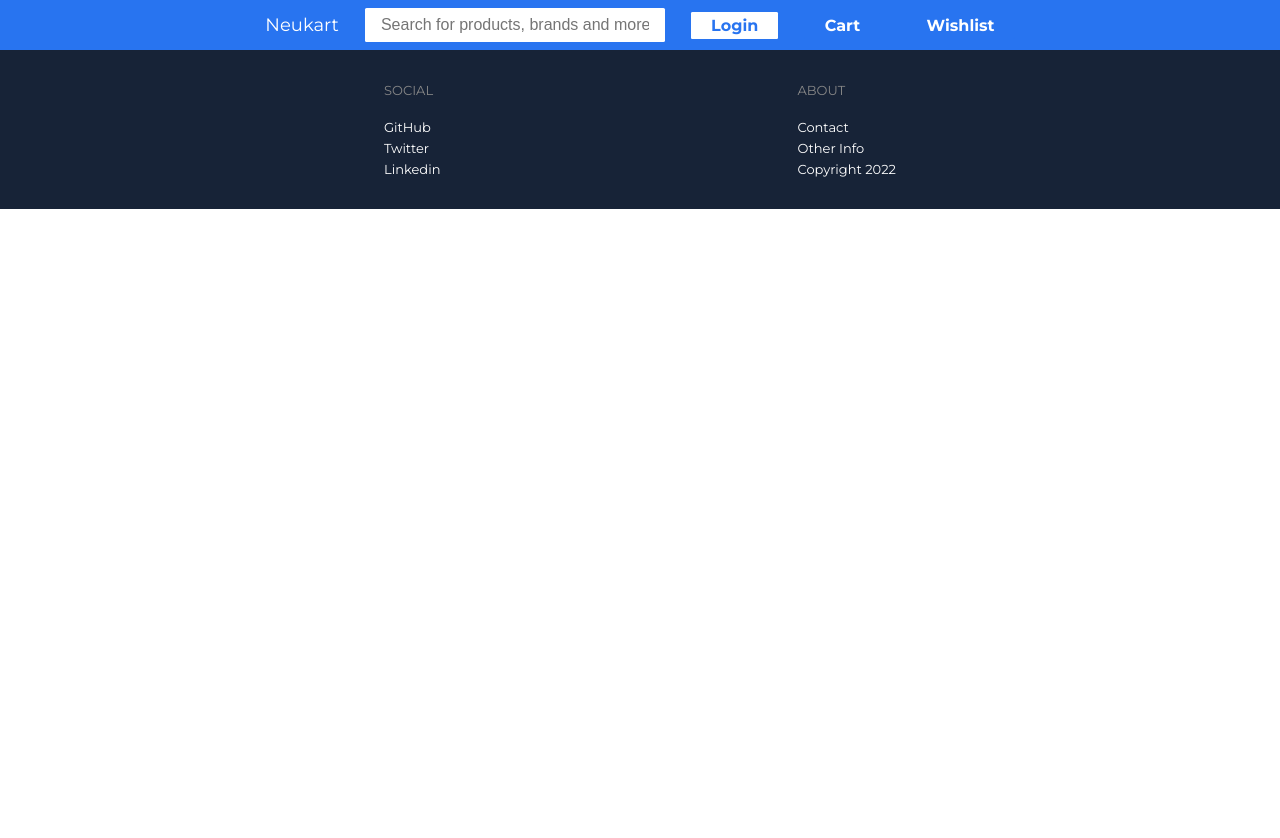
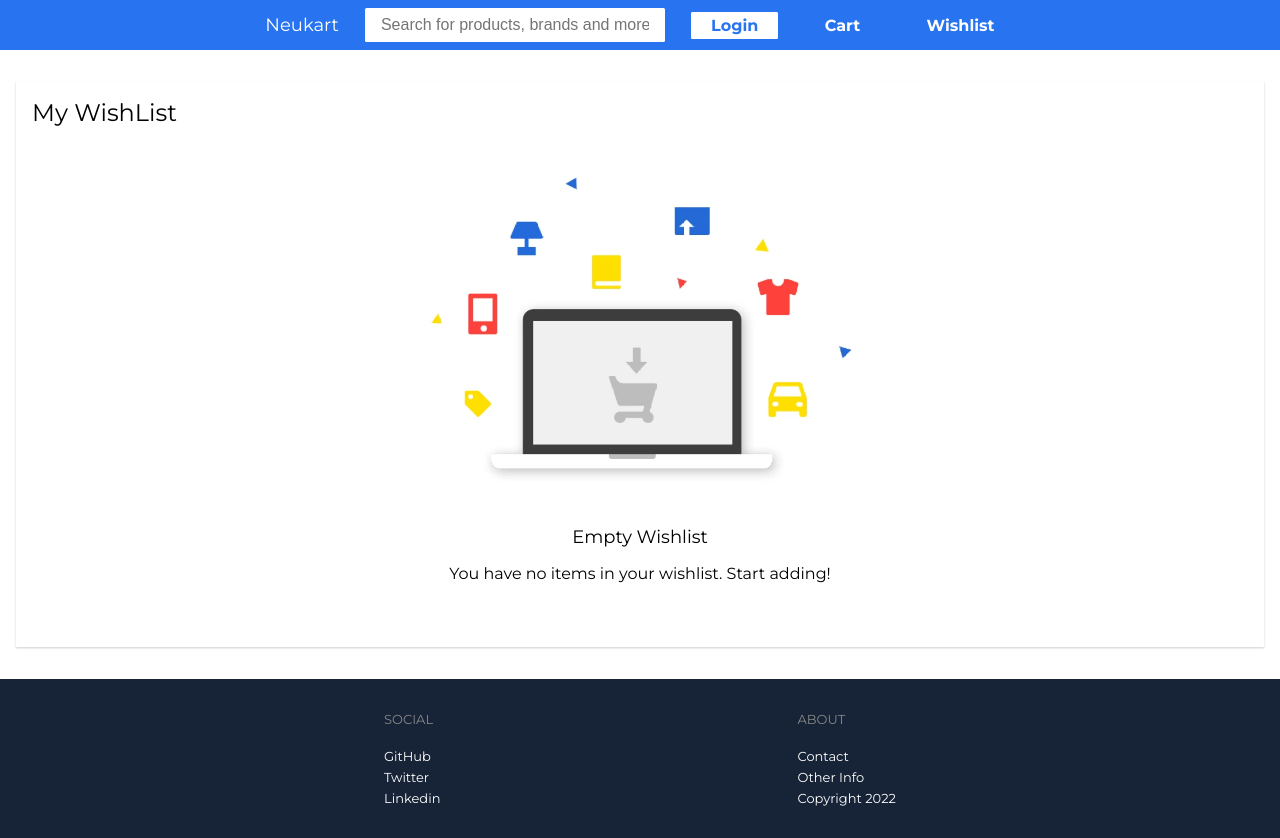
Before and after one commit to pushpendra-sharma/neu-kart, a React (Create React App) app: page /wishlist in a window 1280 px wide. Before the commit the page ends 800 px from the top, so only its background shows below. Built offline with nearby package versions, Linux system fonts and the light colour scheme.

Commit message:
feat: added wishlist page

```diff
--- a/src/App.js
+++ b/src/App.js
@@ -5,6 +5,7 @@ import Home from './pages/homepage/Home';
 import Login from './pages/login/Login';
 import Cart from './pages/cart/Cart';
 import Products from './pages/products/Products';
+import WishList from './pages/wishList/WishList';
 
 function App() {
   return (
@@ -15,6 +16,7 @@ function App() {
         <Route path='/login' element={<Login />} />
         <Route path='/cart' element={<Cart />} />
         <Route path='/products' element={<Products />} />
+        <Route path='/wishlist' element={<WishList />} />
       </Routes>
       <Footer />
     </>
--- a/src/pages/cart/Cart.jsx
+++ b/src/pages/cart/Cart.jsx
@@ -1,5 +1,5 @@
 import { Link } from 'react-router-dom';
-import emptyCart from '../../images/emptyCart.webp';
+import emptyImage from '../../images/emptyImage.webp';
 import './Cart.css';
 
 const Cart = () => {
@@ -11,7 +11,7 @@ const Cart = () => {
       </div>
       <div className='empty-cart-body'>
         <div className='cart-img'>
-          <img className='cart-empty-img' src={emptyCart} alt='Empty Cart' />
+          <img className='cart-empty-img' src={emptyImage} alt='Empty Cart' />
         </div>
         <p className='cart-desc'>Your cart is empty!</p>
         <p className='cart-msg'>Add items to it now.</p>
--- /dev/null
+++ b/src/pages/wishList/WishList.jsx
@@ -0,0 +1,28 @@
+import emptyImage from '../../images/emptyImage.webp';
+import './Wishlist.css';
+
+const WishList = () => {
+  return (
+    <div className='wishList-wrapper'>
+      <div className='wishList-header'>
+        <h2 className='heading'>My WishList</h2>
+        <div className='wishList-details'></div>
+      </div>
+      <div className='empty-wishList-body'>
+        <div className='wishList-img'>
+          <img
+            className='wishList-empty-img'
+            src={emptyImage}
+            alt='Empty wishList'
+          />
+        </div>
+        <p className='wishList-desc'>Empty Wishlist</p>
+        <p className='wishList-msg'>
+          You have no items in your wishlist. Start adding!
+        </p>
+      </div>
+    </div>
+  );
+};
+
+export default WishList;
--- /dev/null
+++ b/src/pages/wishList/Wishlist.css
@@ -0,0 +1,43 @@
+.wishList-wrapper {
+  margin: 2rem 1rem;
+  padding: 1rem;
+  display: flex;
+  flex-direction: column;
+  box-shadow: rgba(0, 0, 0, 0.2) 0px 1px 2px 0px;
+}
+
+.wishList-header {
+  display: flex;
+  flex-direction: row;
+  width: 100%;
+  gap: 1rem;
+}
+
+.empty-wishList-body {
+  padding: 2rem;
+  display: block;
+  width: 100%;
+  text-align: center;
+  text-decoration: none;
+}
+
+.wishList-img {
+  display: block;
+  margin: auto;
+  padding: 1rem 4rem;
+  max-width: 35rem;
+}
+
+.wishList-img > .wishList-empty-img {
+  width: 100%;
+}
+
+.wishList-desc {
+  font-size: large;
+  margin: 1rem;
+}
+
+.wishList-msg {
+  font-size: medium;
+  margin: 1rem;
+}
```
Also changed, not shown: src/components/ClearButton.jsx (added, +33 -0 lines), src/images/emptyImage.webp (renamed from src/images/emptyCart.webp).
